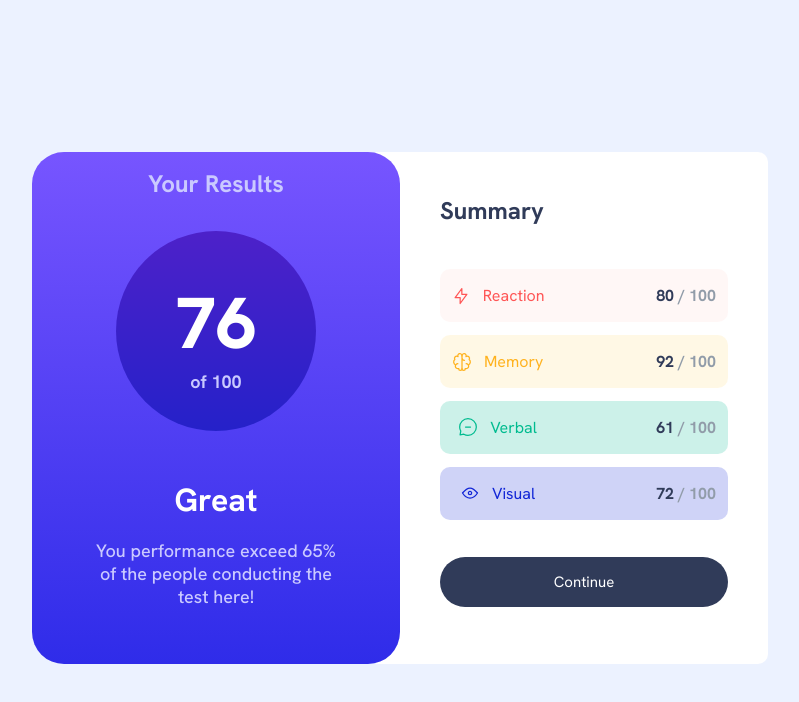
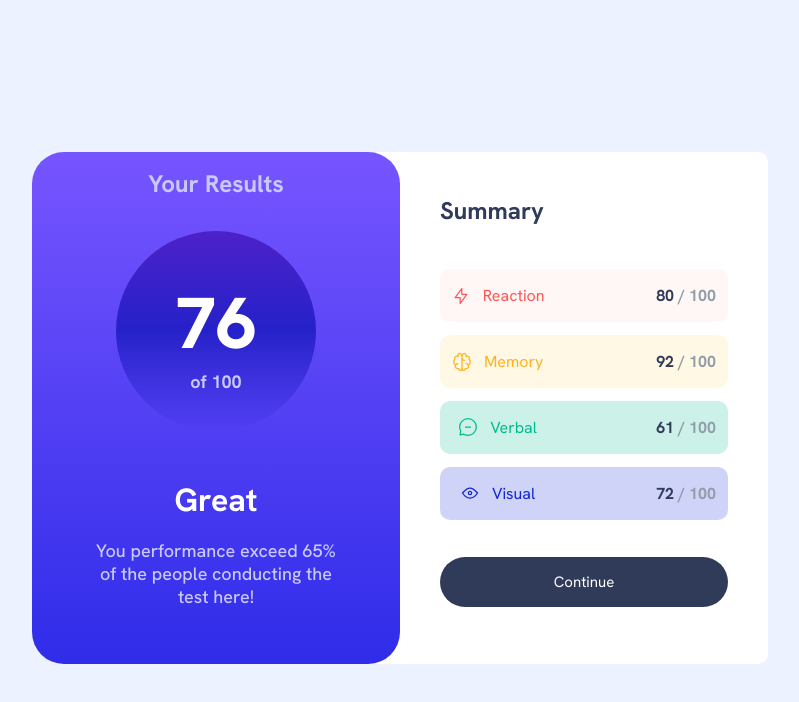
Before and after one commit to lucaliebenberg/results-summary-component, a React (Vite) app: page / in a window 1280 px wide. Shown: the top 702 px of the page, without its empty margins (240-1039 px from the left). Built offline with nearby package versions, Linux system fonts and the light colour scheme.

Commit message:
minor gradient styling refinements

```diff
--- a/src/App.css
+++ b/src/App.css
@@ -47,7 +47,7 @@
 .card__circle {
   height: 200px;
   width: 200px;
-  background-image: linear-gradient(to bottom, #4D21C9 , #2521C9);
+  background: linear-gradient(to bottom, #4D21C9 , #2521C9, transparent);
   border-radius: 50%;
   display: flex;
   flex-direction: column;
```
